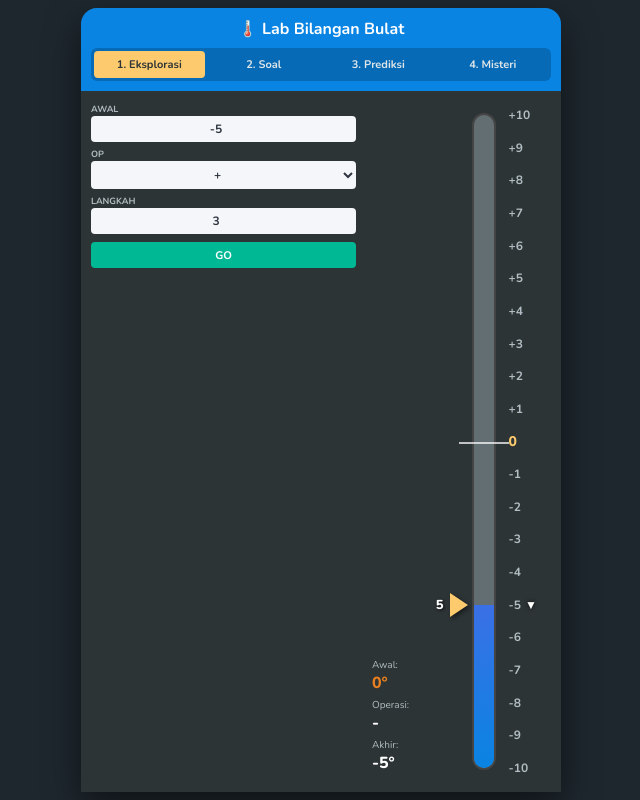
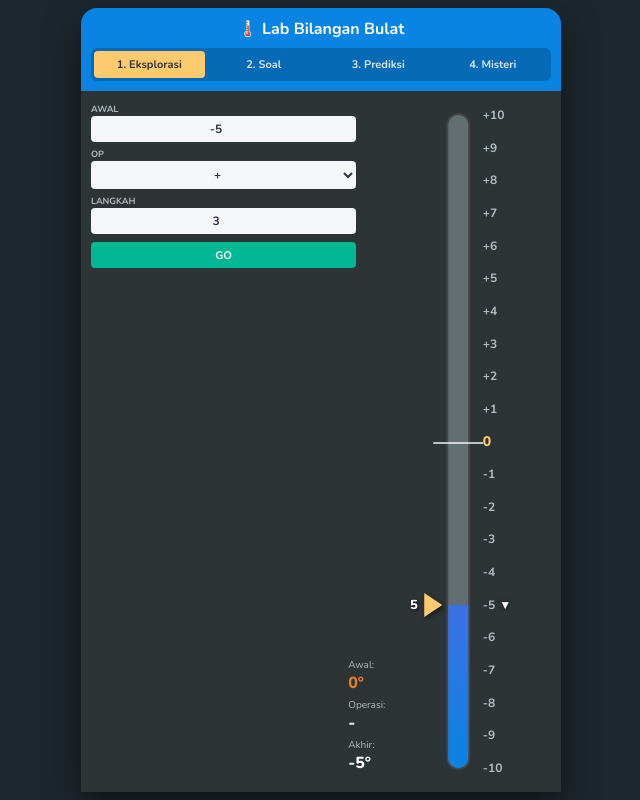
Before and after one commit to GogonXXX/Tangga-Bilangan-Negatif_Positif, a plain HTML site: page index.html in a window 1280 px wide. Shown: the whole page, without its empty margins (319-959 px from the left). Drawn offline with nearby package versions, Linux system fonts and the light colour scheme.

Commit message:
Update index.html

```diff
--- a/index.html
+++ b/index.html
@@ -87,7 +87,7 @@
             background: #2d3436;
             overflow: visible;
             padding: 12px 8px 12px 10px;
-            gap: 8px;
+            gap: 12px;
         }
 
         /* --- PANEL KIRI --- */
@@ -285,7 +285,7 @@
         }
         .answer-area .control-group label { color: #ffeaa7; }
 
-        /* --- AREA TENGAH: TERMOMETER --- */
+        /* --- AREA TENGAH: TERMOMETER (geser kiri 15%) --- */
         .thermometer-container {
             flex: 1;
             display: flex;
@@ -295,6 +295,7 @@
             padding: 10px 0;
             min-height: 420px;
             min-width: 120px;
+            transform: translateX(-15%);
         }
 
         .thermometer-wrapper {
@@ -407,7 +408,7 @@
         .marker-naik { background: #d63031; }
         .marker-turun { background: #0984e3; }
 
-        /* --- FLOATING RESULT: pojok kiri bawah, sejajar ujung bawah termometer --- */
+        /* --- FLOATING RESULT: pojok kiri bawah, ikut bergeser --- */
         .floating-result {
             position: absolute;
             left: 0;
@@ -494,7 +495,6 @@
         </div>
 
         <div class="thermometer-container">
-            <!-- Floating result dipindah ke kiri bawah -->
             <div class="floating-result" id="floatingResult">
                 <div class="float-item">Awal: <span id="displayStart" class="text-orange">0°</span></div>
                 <div class="float-item">Operasi: <span id="displayChange" class="text-white">-</span></div>
```
